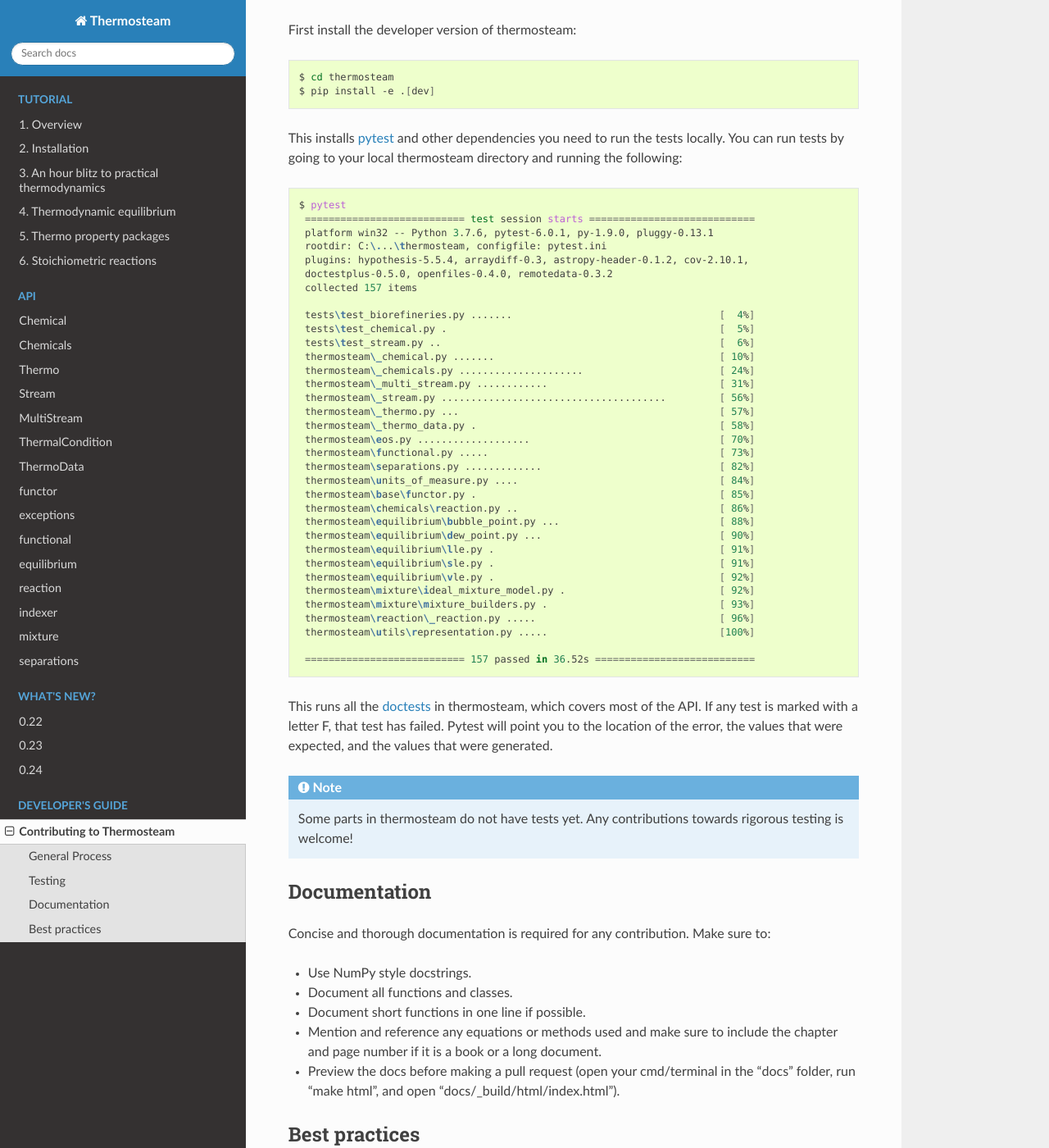
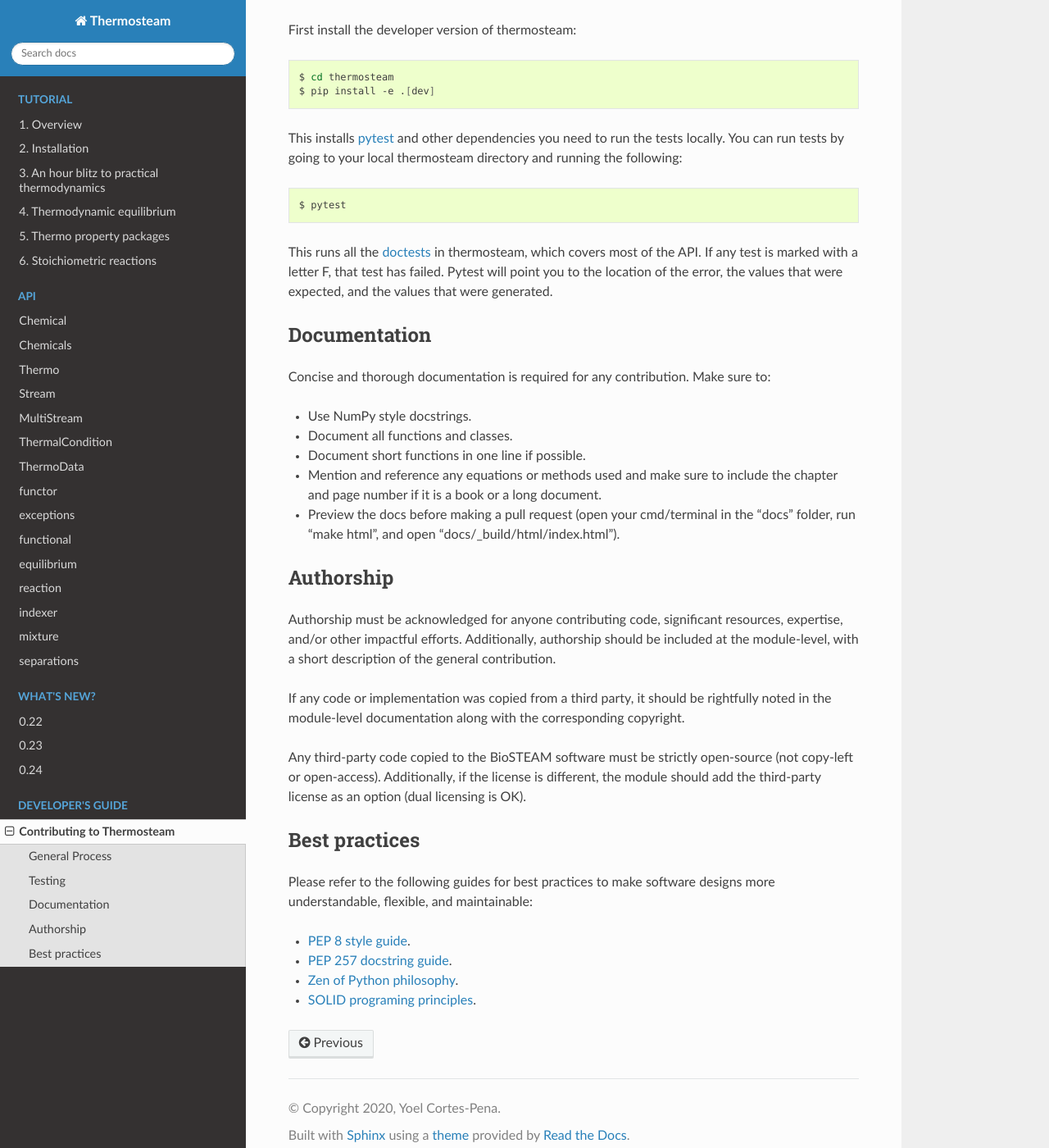
Before and after one commit to BioSTEAMDevelopmentGroup/thermosteam, a Sphinx documentation site: the page built from docs/CONTRIBUTING.rst, in a window 1280 px wide and 1400 px high, scrolled down 1468 px. Shown: the whole window at 82% size. Built offline with Sphinx 7.4.7 and the Read the Docs theme 2.0.0, drawn with Linux system fonts in a browser that asks for light colours.

Commit message:
minor enhancements

```diff
--- a/docs/CONTRIBUTING.rst
+++ b/docs/CONTRIBUTING.rst
@@ -66,49 +66,12 @@ to your local thermosteam directory and running the following:
 .. code-block:: bash
 
    $ pytest
-    =========================== test session starts ============================
-    platform win32 -- Python 3.7.6, pytest-6.0.1, py-1.9.0, pluggy-0.13.1
-    rootdir: C:\...\thermosteam, configfile: pytest.ini
-    plugins: hypothesis-5.5.4, arraydiff-0.3, astropy-header-0.1.2, cov-2.10.1,
-    doctestplus-0.5.0, openfiles-0.4.0, remotedata-0.3.2
-    collected 157 items
-
-    tests\test_biorefineries.py .......                                   [  4%]
-    tests\test_chemical.py .                                              [  5%]
-    tests\test_stream.py ..                                               [  6%]
-    thermosteam\_chemical.py .......                                      [ 10%]
-    thermosteam\_chemicals.py .....................                       [ 24%]
-    thermosteam\_multi_stream.py ............                             [ 31%]
-    thermosteam\_stream.py ......................................         [ 56%]
-    thermosteam\_thermo.py ...                                            [ 57%]
-    thermosteam\_thermo_data.py .                                         [ 58%]
-    thermosteam\eos.py ...................                                [ 70%]
-    thermosteam\functional.py .....                                       [ 73%]
-    thermosteam\separations.py .............                              [ 82%]
-    thermosteam\units_of_measure.py ....                                  [ 84%]
-    thermosteam\base\functor.py .                                         [ 85%]
-    thermosteam\chemicals\reaction.py ..                                  [ 86%]
-    thermosteam\equilibrium\bubble_point.py ...                           [ 88%]
-    thermosteam\equilibrium\dew_point.py ...                              [ 90%]
-    thermosteam\equilibrium\lle.py .                                      [ 91%]
-    thermosteam\equilibrium\sle.py .                                      [ 91%]
-    thermosteam\equilibrium\vle.py .                                      [ 92%]
-    thermosteam\mixture\ideal_mixture_model.py .                          [ 92%]
-    thermosteam\mixture\mixture_builders.py .                             [ 93%]
-    thermosteam\reaction\_reaction.py .....                               [ 96%]
-    thermosteam\utils\representation.py .....                             [100%]
-
-    =========================== 157 passed in 36.52s ===========================
 
 This runs all the `doctests <https://docs.python.org/3.6/library/doctest.html>`__
 in thermosteam, which covers most of the API. If any test is marked with a
 letter F, that test has failed. Pytest will point you to the location of the
 error, the values that were expected, and the values that were generated.
 
-.. note::
-
-    Some parts in thermosteam do not have tests yet. Any contributions
-    towards rigorous testing is welcome!
 
 Documentation
 -------------
@@ -121,6 +84,22 @@ Concise and thorough documentation is required for any contribution. Make sure t
 * Mention and reference any equations or methods used and make sure to include the chapter and page number if it is a book or a long document.
 * Preview the docs before making a pull request (open your cmd/terminal in the "docs" folder, run "make html", and open "docs/_build/html/index.html").
 
+
+Authorship
+----------
+
+Authorship must be acknowledged for anyone contributing code, significant resources,
+expertise, and/or other impactful efforts. Additionally, authorship should be
+included at the module-level, with a short description of the general contribution.
+
+If any code or implementation was copied from a third party, it should be rightfully
+noted in the module-level documentation along with the corresponding copyright.
+
+Any third-party code copied to the BioSTEAM software must be strictly open-source
+(not copy-left or open-access). Additionally, if the license is different,
+the module should add the third-party license as an option (dual licensing is OK).
+
+
 Best practices
 --------------
 
```
Also changed, not shown: 1 other file.
